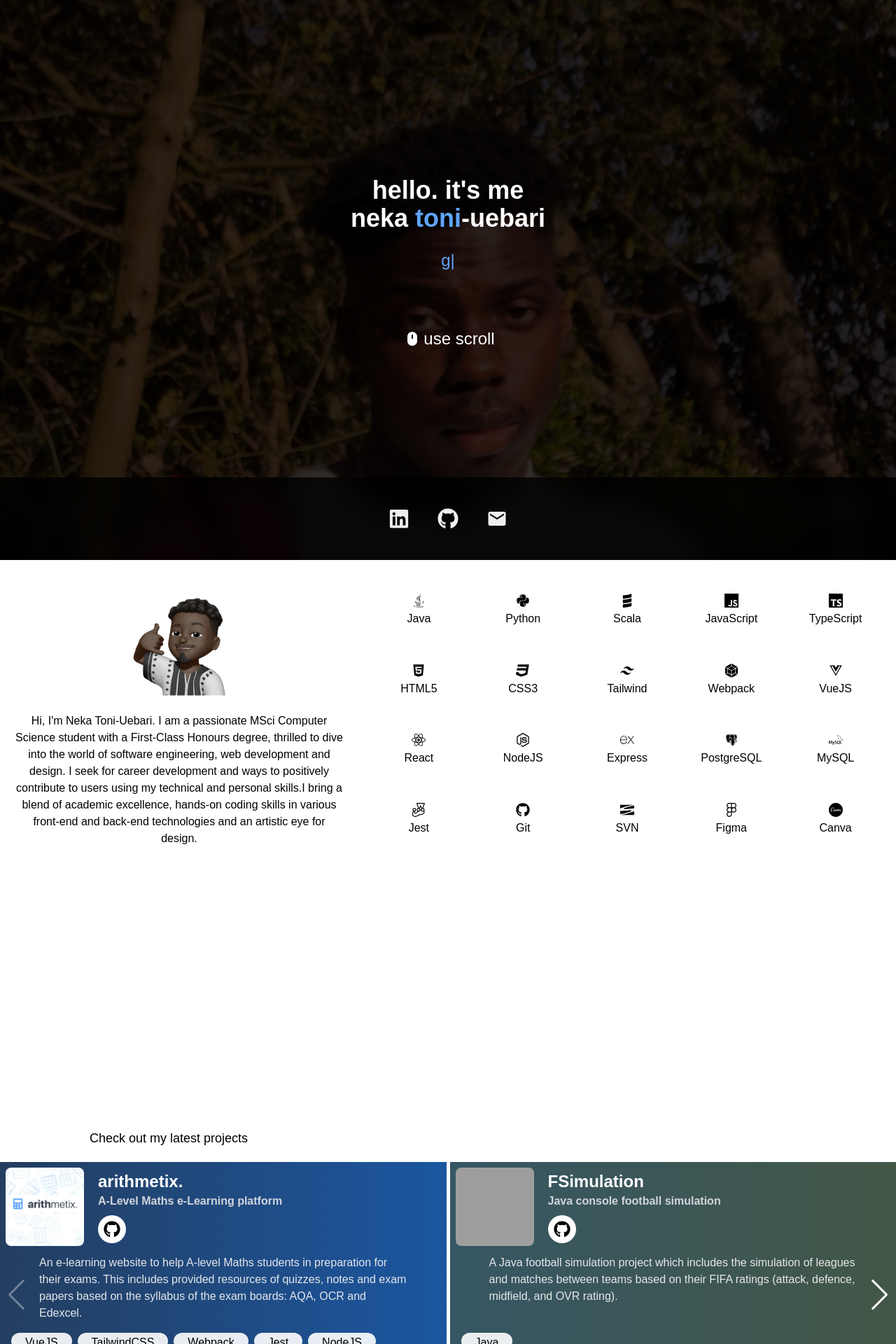
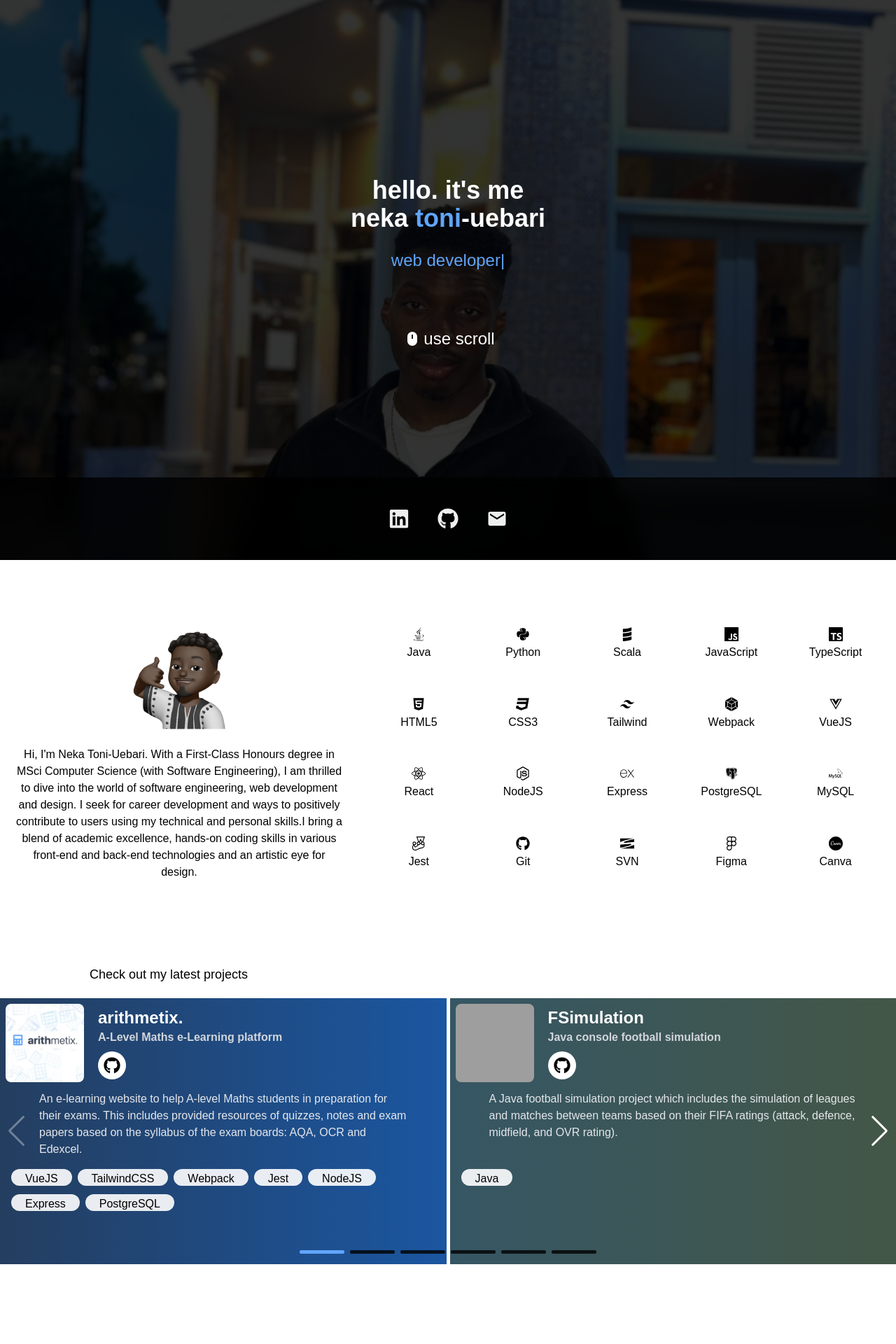
Before and after one commit to toniu/toni-portfolio, a React (Create React App) app: page / in a window 1280 px wide. Shown: the top 1920 px of the page at 70% size. Built offline with nearby package versions, Linux system fonts and the light colour scheme; grey boxes are pictures that could not be loaded.

Commit message:
Minor touches + new self-image.

```diff
--- a/package.json
+++ b/package.json
@@ -51,6 +51,7 @@
     ]
   },
   "devDependencies": {
+    "@babel/plugin-proposal-private-property-in-object": "^7.21.11",
     "gh-pages": "^6.1.1",
     "tailwindcss": "^3.4.1"
   }
--- a/src/components/About.jsx
+++ b/src/components/About.jsx
@@ -10,13 +10,13 @@ const About = () => {
             transition={{ duration: 1, }}
             whileInView={{ opacity: 1, x: 0 }}
             viewport={{ once: false }}
-            id='about' className=" relative h-screen">
+            id='about' className="relative h-auto pt-12 pb-16">
             <div className='pt-12 block md:flex'>
                 <div className='text-center md:w-[40%]'>
                     <img src={moi} alt='me' className='w-[110px] h-[110px] md:w-[150px] md:h-[150px] mx-auto'/>
                     <p className='p-3 m-2 font-light text-sm md:text-base'>
-                    Hi, I'm Neka Toni-Uebari. I am a passionate MSci Computer Science student with a First-Class Honours degree,
-                    thrilled to dive into the world of software engineering, web development and design.
+                    Hi, I'm Neka Toni-Uebari. With a First-Class Honours degree in MSci Computer Science (with Software Engineering),
+                    I am thrilled to dive into the world of software engineering, web development and design.
                     I seek for career development and ways to positively contribute to users using
                     my technical and personal skills.I bring a blend of academic excellence, hands-on
                     coding skills in various front-end and back-end technologies and a­­n artistic eye for design.­­­
--- a/src/components/Contact.jsx
+++ b/src/components/Contact.jsx
@@ -20,7 +20,7 @@ const Contact = () => {
     const [state, handleSubmit] = useForm(emailKey);
     if (state.succeeded) {
         return (
-            <div className='block pt-20 md:pt-5 pb-20'>
+            <div id='contact' className='block pt-24 md:pt-5 pb-20'>
                 <div className='hover:scale-110 cursor-default transition 100'>
                     <FaPaperPlane className='mx-auto text-3xl md:text-5xl text-black select-none' />
                     <p className='select-none py-2  text-black font-bold text-base md:text-xl text-center cursor-default'>
@@ -41,7 +41,7 @@ const Contact = () => {
 
     return (
         <div id='contact' className='relative h-auto flex justify-center items-center'>
-            <div className="w-4/5 px-5 pb-10">
+            <div className="w-4/5 px-5 pt-6 pb-10">
                 <p className="text-base md:text-lg font-light text-center md:text-left text-black mb-1">Let's connect. Get in touch with my socials and fill out the form below!</p>
                 <ul className='flex justify-center md:justify-start text-3xl text-black'>
                     <li className='nav-item p-2'>
--- a/src/components/Hero.jsx
+++ b/src/components/Hero.jsx
@@ -1,7 +1,7 @@
 import React, { useState } from 'react';
 import { motion } from 'framer-motion';
 import { TypeAnimation } from 'react-type-animation';
-import heroImg from '../assets/zoom-in-img.png';
+import heroImg from '../assets/self-img.png';
 import { BiSolidMouse } from "react-icons/bi";
 
 const Hero = () => {
@@ -31,7 +31,8 @@ const Hero = () => {
       style={{
         backgroundImage: `url(${heroImg})`,
         backgroundSize: 'cover',
-        backgroundPosition: 'center'
+        backgroundPosition: 'center',
+        backgroundRepeat: 'no-repeat',
       }}
     >
       <div className="absolute inset-0 bg-black opacity-80"></div> {/* Overlay */}
@@ -45,29 +46,32 @@ const Hero = () => {
           <h2 className='select-none'> hello. it's me </h2>
           <h2 className='select-none'> neka <span className='text-blue-400'>toni</span>-uebari </h2>
         </motion.h1>
-        <div className='pt-2 pb-10'>
+        <motion.div className='pt-2 pb-10'
+          initial={{ opacity: 0, scale: 0.5 }}
+          animate={{ opacity: 1, scale: 1 }}
+          transition={{ delay: 0.5, duration: 1 }}>
           <TypeAnimation
             wrapper="span"
             speed={50}
             className='select-none text-lg md:text-2xl text-blue-400 font-medium py-12'
             repeat={Infinity}
             sequence={[
+              1500,
               'software engineer',
               1500, // wait 1s before replacing "Mice" with "Hamsters"
               'web developer',
               1500,
               'graphic designer',
-              1500,
             ]}
           />
-        </div>
+        </motion.div>
 
         <motion.div
           initial={{ y: -200 }}
           animate={{ opacity: isScrolled ? 0 : 100, y: isScrolled ? 100 : 0 }}
           transition={{ duration: 0.3 }}
           className='select-none mt-10 text-xl md:text-2xl rounded-full mx-auto flex justify-center'>
-            <BiSolidMouse className='m-1'/>
+          <BiSolidMouse className='m-1' />
           use scroll
         </motion.div>
       </div>
--- a/src/components/Navbar.jsx
+++ b/src/components/Navbar.jsx
@@ -29,10 +29,10 @@ const Navbar = () => {
   }, []);
 
   const links = [
-    { id: 'hero', title: 'home', offset: -100, icon: <FaHome />, ref: null },
-    { id: 'about', title: 'about', offset: -60, icon: <FaInfoCircle />, ref: null },
-    { id: 'projects', title: 'projects', offset: -100, icon: <FaSuitcase />, ref: null },
-    { id: 'contact', title: 'contact', offset: -100, icon: <MdEmail />, ref: null },
+    { id: 'hero', title: 'home', offset: -70, icon: <FaHome />, ref: null },
+    { id: 'about', title: 'about', offset: -70, icon: <FaInfoCircle />, ref: null },
+    { id: 'projects', title: 'projects', offset: -70, icon: <FaSuitcase />, ref: null },
+    { id: 'contact', title: 'contact', offset: -70, icon: <MdEmail />, ref: null },
   ];
 
   return (
--- a/src/components/Projects.jsx
+++ b/src/components/Projects.jsx
@@ -24,11 +24,11 @@ const Projects = () => {
 
   return (
     <motion.div
-    initial={{x: -200, opacity: 0, }}
+    initial={{x: -100, opacity: 0, }}
     transition={{ duration: 1, }}
     whileInView={{ opacity: 1, x: 0 }}
     viewport={{ once: false }}
-     id="projects" className="bg-white relative h-screen">
+     id="projects" className="relative h-screen pt-6">
       <div className='py-3 w-4/5 mx-auto'>
         <p className="text-base md:text-lg font-light text-center md:text-left text-black mb-2">
           Check out my latest projects
--- a/tailwind.config.js
+++ b/tailwind.config.js
@@ -12,7 +12,11 @@ const customSpSectionVariant = [
 module.exports = {
   content: {
     enabled: true,
-    content: ["./src/**/*.{html,js,ts,jsx,tsx}"],
+    content: ['./src/**/*.{js,jsx,ts,tsx}', './public/index.html'],
+    purge: {
+      content: ['./src/**/*.{js,jsx,ts,tsx}', './public/index.html'],
+      // Other purge options as needed
+    },
     options: {
       whitelistPatterns: [/^CanvasSection*/],
     },
```
Also changed, not shown: src/assets/self-img.png (added), 1 other file (tests, documents, lock files or other folders).
